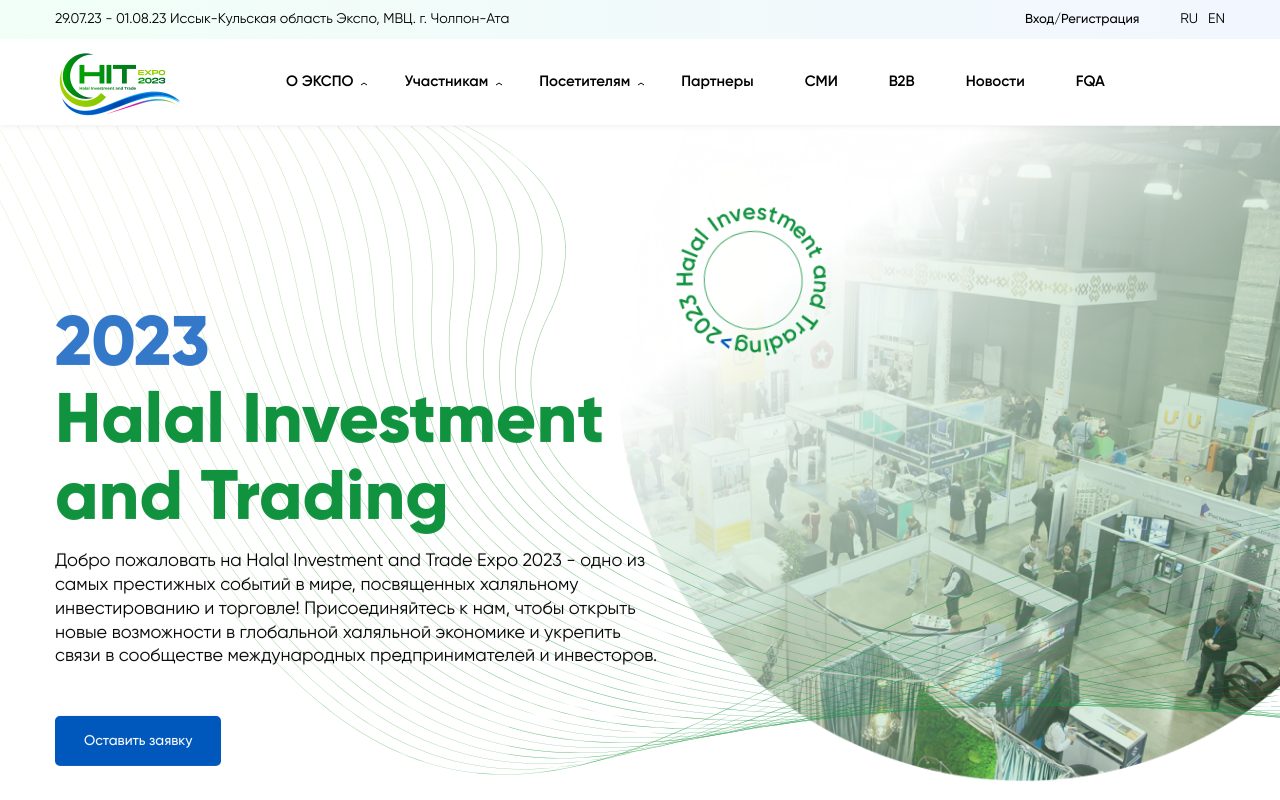
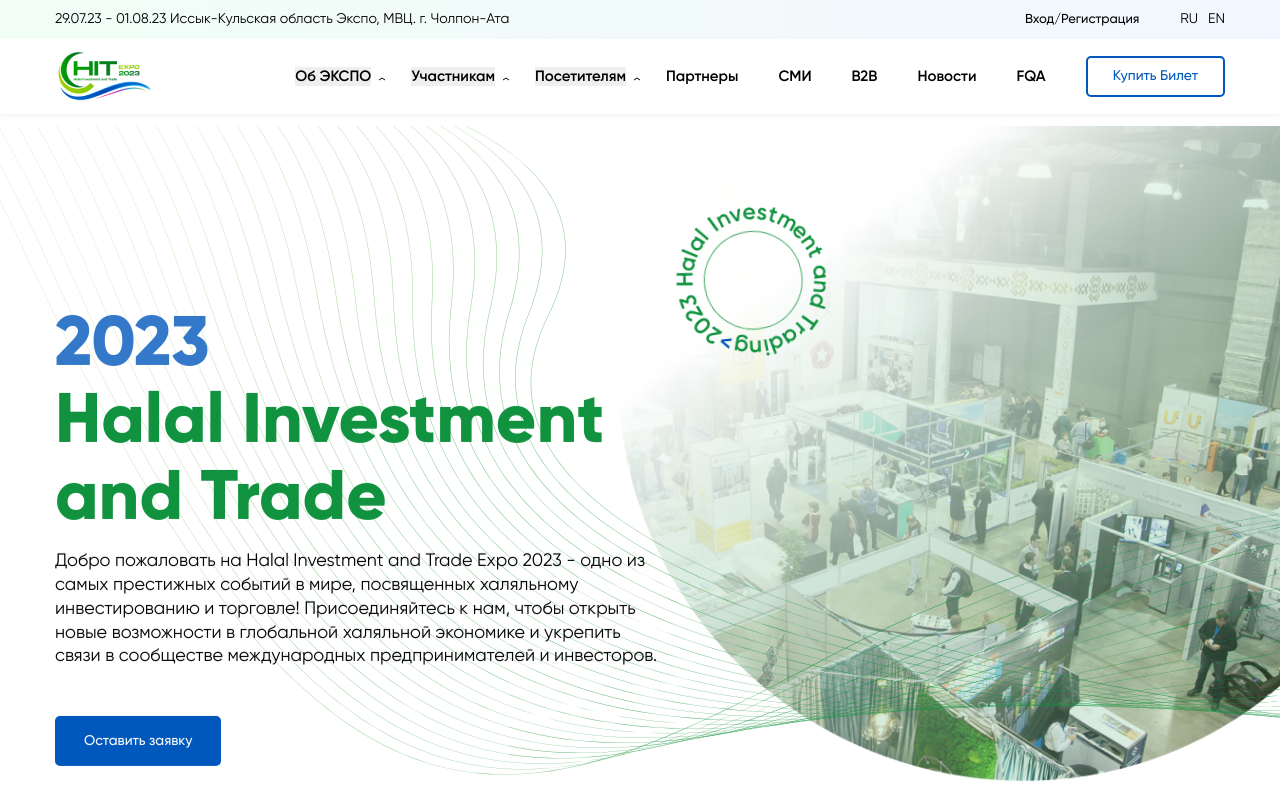
Before and after one commit to AzizVindiza/halalExpo, a React (Create React App) app: page / in a window 1280 px wide. Shown: the top 800 px of the page. Built offline with nearby package versions, Linux system fonts and the light colour scheme.

Commit message:
update header

```diff
--- a/public/index.html
+++ b/public/index.html
@@ -12,6 +12,8 @@
     <meta
     name="keywords"
     content="
+    Hit Expo,
+Halal Investment and Trade Expo 2023
 инвестиции по исламу,
 инвестиции в исламе,
 можно ли инвестировать в исламе,
--- a/src/Layout/Header/Header.jsx
+++ b/src/Layout/Header/Header.jsx
@@ -11,7 +11,7 @@
             <div className="container header__container">
                 <h1 className="header__logo">
                     <Link to={"/"}>
-                        <img src={logo} alt="Halal Investment and Trading Expo"/>
+                        <img src={logo} alt="Halal Investment and Trade Expo"/>
                     </Link>
                 </h1>
                 <Nav/>
--- a/src/Layout/Header/Header.sass
+++ b/src/Layout/Header/Header.sass
@@ -9,9 +9,9 @@
   &__container
     display: flex
     align-items: center
-    column-gap: 101px
+    justify-content: space-between
   &__logo
-    width: 130px
-    height: 66px
+    width: 100px
+    height: 55px
   &__container
     padding: 10px 0
--- a/src/Layout/Header/Nav/Nav.jsx
+++ b/src/Layout/Header/Nav/Nav.jsx
@@ -5,11 +5,12 @@
 import arr from "../../../utils/nav";
 import arr1 from "../../../utils/nav1";
 import arr2 from "../../../utils/nav2";
+import Btn from "../../../components/Btn/Btn";
 const Nav = () => {
     return (
         <nav className="nav">
             <div className="container nav__container">
-                <Dropdown txt={"О ЭКСПО"} arr={arr}/>
+                <Dropdown txt={"Об ЭКСПО"} arr={arr}/>
                 <Dropdown txt={"Участникам"} arr={arr1}/>
                 <Dropdown txt={"Посетителям"} arr={arr2}/>
                 <NavLink className={'nav__link'} to={'partner'}>Партнеры</NavLink>
@@ -17,6 +18,9 @@
                 <NavLink className={'nav__link'} to={'meet'}>B2B</NavLink>
                 <NavLink className={'nav__link'} to={'news'}>Новости</NavLink>
                 <NavLink className={'nav__link'} to={'question'}>FQA</NavLink>
+                <NavLink className={'nav__link'} to={''}>
+                    <Btn type="button" text="Купить Билет" m="border"/>
+                </NavLink>
             </div>
         </nav>
     );
--- a/src/Layout/Header/Nav/Nav.sass
+++ b/src/Layout/Header/Nav/Nav.sass
@@ -2,15 +2,15 @@
 .nav
   &__container
     display: flex
-    column-gap: 51px
+    column-gap: 40px
+    align-items: center
   &__link
     @include text(600,15px,133%,#000000)
     cursor: pointer
-    &_btn
-      position: relative
-      background: transparent
   &__line
     position: absolute
     right: -15px
     top: 50%
     transform: translateY(-50%)
+  .btn
+    padding: 9px 25px
--- a/src/pages/HomePage/AboutSection/AboutSection.jsx
+++ b/src/pages/HomePage/AboutSection/AboutSection.jsx
@@ -22,7 +22,7 @@
         <motion.section viewport={{amount:0.2, once:true}} initial={"hidden"} whileInView={"visible"} className="about">
             <motion.div custom={1} variants={textMotion}   className="container_fluid about__container">
                 <h2 className="about__h2">
-                    Halal Investment and Trading 2023
+                    Halal Investment and Trade 2023
                 </h2>
                 <p className="about__p">
                     Halal Investment and Trade Expo 2023 – крупнейшая выставка
--- a/src/pages/HomePage/FirstSection/FirstSection.jsx
+++ b/src/pages/HomePage/FirstSection/FirstSection.jsx
@@ -33,7 +33,7 @@
                     <h2 className="first__h2">
                         <span>2023</span><br/>
                         Halal Investment<br/>
-                        and Trading
+                        and Trade
                     </h2>
                     <p className="first__p">
                         Добро пожаловать на Halal Investment and Trade Expo 2023 - одно из самых престижных событий в мире, посвященных халяльному инвестированию и торговле! Присоединяйтесь к нам, чтобы открыть новые возможности в глобальной халяльной экономике и укрепить связи в сообществе международных предпринимателей и инвесторов.
--- a/src/utils/nav2.js
+++ b/src/utils/nav2.js
@@ -1,4 +1,8 @@
  export const arr2 = [
+     {
+         name: 'Купить билет',
+         link: 'expect'
+     },
     {
         name: 'Что вас ожидает',
         link: 'expect'
```
Also changed, not shown: public/manifest.json, src/Layout/Header/header__logo.png.
